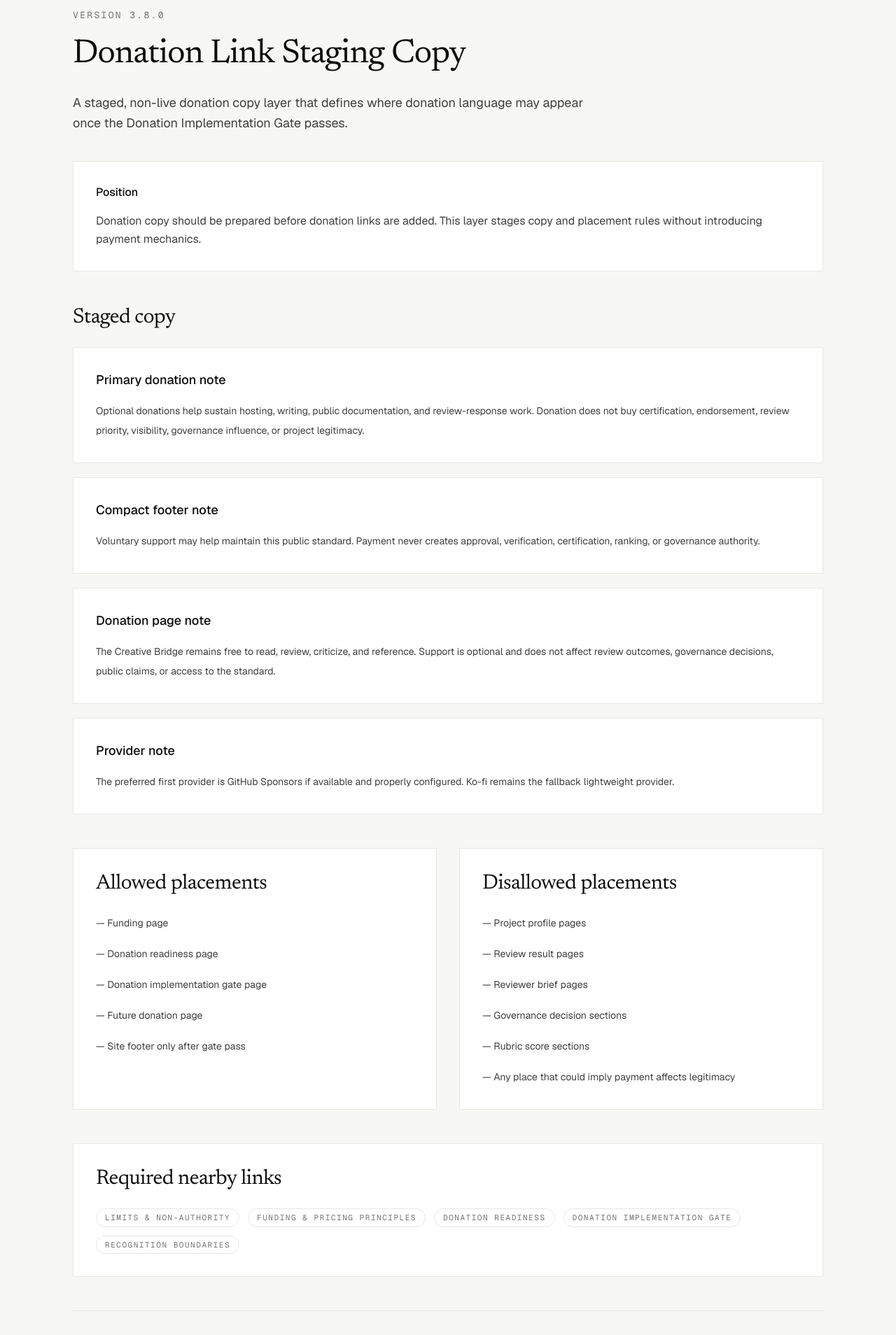
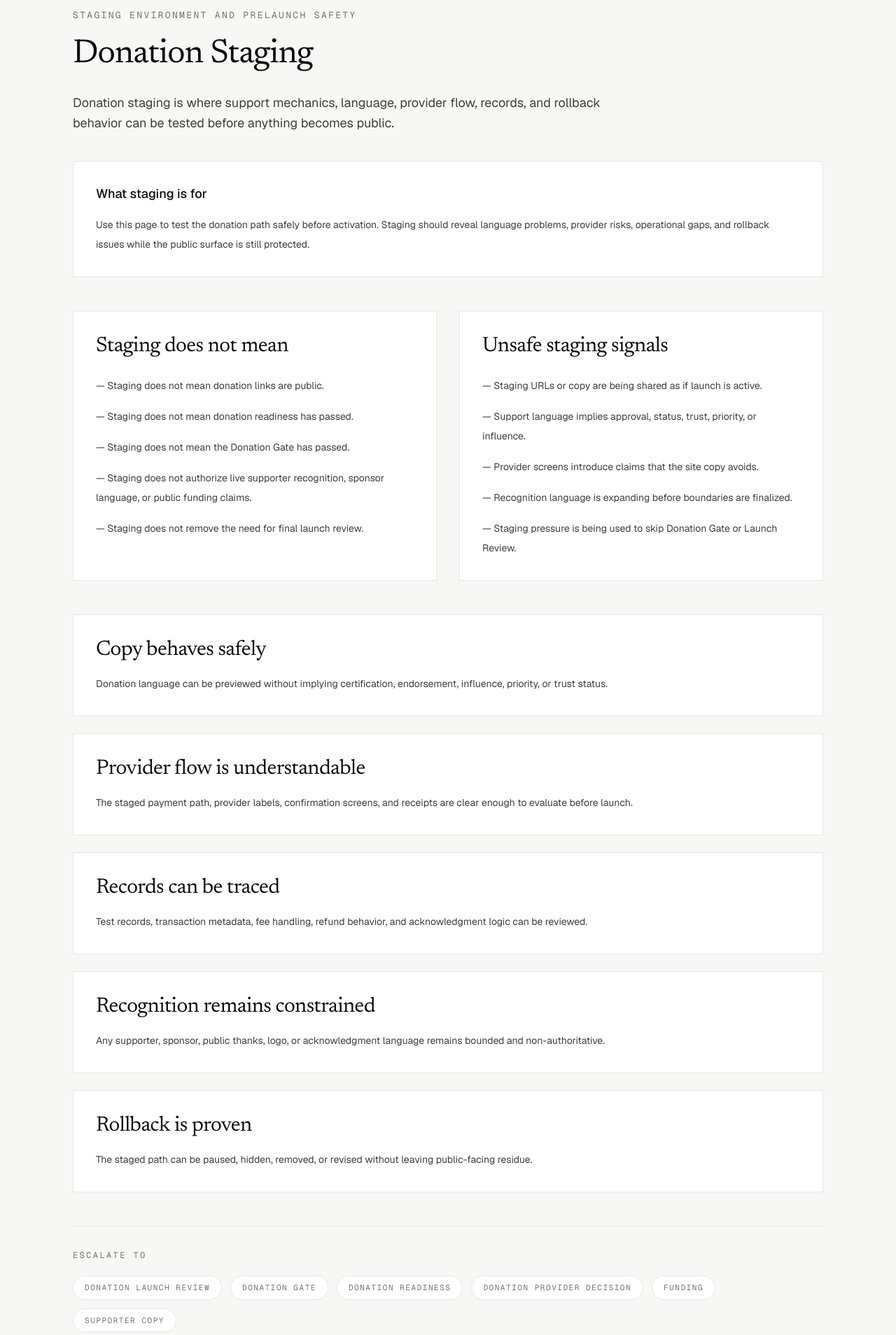
Before and after one commit to zacharymplace/creative-bridge, a Next.js app: page /donation-staging in a window 1280 px wide. Shown: the part 100-2008 px from the top of the page at 70% size. Built offline with nearby package versions, Linux system fonts and the light colour scheme.

Commit message:
Refine donation staging for readers

```diff
--- a/package.json
+++ b/package.json
@@ -1,6 +1,6 @@
 {
   "name": "creative-bridge",
-  "version": "3.48.0",
+  "version": "3.49.0",
   "private": true,
   "scripts": {
     "prebuild": "node scripts/sync-public-assets.mjs",
--- a/scripts/qa-static-export.mjs
+++ b/scripts/qa-static-export.mjs
@@ -107,6 +107,8 @@ const requiredFiles = [
   "docs/releases/v3.46.0.md",
   "docs/releases/v3.47.0.md",
   "docs/releases/v3.48.0.md",
+  "docs/releases/v3.49.0.md",
+  "docs/system/donation-staging-reader-pass.md",
   "docs/system/donation-launch-review-reader-pass.md",
   "docs/system/donation-gate-reader-pass.md",
   "docs/system/donation-readiness-reader-pass.md",
--- a/scripts/sync-public-assets.mjs
+++ b/scripts/sync-public-assets.mjs
@@ -99,6 +99,8 @@ const markdownFiles = [
   "releases/v3.46.0.md",
   "releases/v3.47.0.md",
   "releases/v3.48.0.md",
+  "releases/v3.49.0.md",
+  "system/donation-staging-reader-pass.md",
   "system/donation-launch-review-reader-pass.md",
   "system/donation-gate-reader-pass.md",
   "system/donation-readiness-reader-pass.md",
--- a/src/app/donation-staging/page.tsx
+++ b/src/app/donation-staging/page.tsx
@@ -1,102 +1,144 @@
 import Link from "next/link";
 
-import { donationLinkStagingCopy } from "@/content/donation-staging/donation-staging";
+const stagingDoesNotMean = [
+  "Staging does not mean donation links are public.",
+  "Staging does not mean donation readiness has passed.",
+  "Staging does not mean the Donation Gate has passed.",
+  "Staging does not authorize live supporter recognition, sponsor language, or public funding claims.",
+  "Staging does not remove the need for final launch review.",
+];
+
+const stagingChecks = [
+  {
+    title: "Copy behaves safely",
+    description:
+      "Donation language can be previewed without implying certification, endorsement, influence, priority, or trust status.",
+  },
+  {
+    title: "Provider flow is understandable",
+    description:
+      "The staged payment path, provider labels, confirmation screens, and receipts are clear enough to evaluate before launch.",
+  },
+  {
+    title: "Records can be traced",
+    description:
+      "Test records, transaction metadata, fee handling, refund behavior, and acknowledgment logic can be reviewed.",
+  },
+  {
+    title: "Recognition remains constrained",
+    description:
+      "Any supporter, sponsor, public thanks, logo, or acknowledgment language remains bounded and non-authoritative.",
+  },
+  {
+    title: "Rollback is proven",
+    description:
+      "The staged path can be paused, hidden, removed, or revised without leaving public-facing residue.",
+  },
+];
+
+const unsafeSignals = [
+  "Staging URLs or copy are being shared as if launch is active.",
+  "Support language implies approval, status, trust, priority, or influence.",
+  "Provider screens introduce claims that the site copy avoids.",
+  "Recognition language is expanding before boundaries are finalized.",
+  "Staging pressure is being used to skip Donation Gate or Launch Review.",
+];
+
+const escalationPaths = [
+  { label: "Donation Launch Review", href: "/donation-launch-review" },
+  { label: "Donation Gate", href: "/donation-gate" },
+  { label: "Donation Readiness", href: "/donation-readiness" },
+  { label: "Donation Provider Decision", href: "/donation-provider-decision" },
+  { label: "Funding", href: "/funding" },
+  { label: "Supporter Copy", href: "/supporter-copy" },
+];
 
 export default function DonationStagingPage() {
   return (
     <main>
       <section className="cb-container cb-section-y">
         <p className="font-mono text-[13px] uppercase tracking-[0.18em] text-[var(--cb-muted)]">
-          Version {donationLinkStagingCopy.version}
+          Staging environment and prelaunch safety
         </p>
 
         <h1 className="cb-display mt-4 max-w-4xl text-4xl tracking-tight text-[var(--cb-ink)] sm:text-5xl sm:leading-tight">
-          {donationLinkStagingCopy.title}
+          Donation Staging
         </h1>
 
         <p className="mt-6 max-w-3xl text-lg leading-relaxed text-[var(--cb-body)]">
-          {donationLinkStagingCopy.summary}
+          Donation staging is where support mechanics, language, provider flow,
+          records, and rollback behavior can be tested before anything becomes
+          public.
         </p>
 
-        <div className="mt-10 border border-[var(--cb-border)] bg-[var(--cb-surface)] p-6 sm:p-8">
-          <h2 className="text-base font-medium text-[var(--cb-ink)]">
-            Position
+        <section className="mt-10 border border-[var(--cb-border)] bg-[var(--cb-surface)] p-6 sm:p-8">
+          <h2 className="text-lg font-medium text-[var(--cb-ink)]">
+            What staging is for
           </h2>
-          <p className="mt-4 text-base leading-relaxed text-[var(--cb-body)]">
-            {donationLinkStagingCopy.position}
+          <p className="mt-4 text-sm leading-7 text-[var(--cb-body)]">
+            Use this page to test the donation path safely before activation.
+            Staging should reveal language problems, provider risks,
+            operational gaps, and rollback issues while the public surface is
+            still protected.
           </p>
-        </div>
-
-        <section className="mt-12">
-          <h2 className="cb-display text-3xl text-[var(--cb-ink)]">
-            Staged copy
-          </h2>
-
-          <div className="mt-6 grid gap-5">
-            {donationLinkStagingCopy.stagedCopy.map((copy) => (
-              <article
-                key={copy.label}
-                className="border border-[var(--cb-border)] bg-[var(--cb-surface)] p-6 sm:p-8"
-              >
-                <h3 className="text-lg font-medium text-[var(--cb-ink)]">
-                  {copy.label}
-                </h3>
-                <p className="mt-4 text-sm leading-7 text-[var(--cb-body)]">
-                  {copy.body}
-                </p>
-              </article>
-            ))}
-          </div>
         </section>
 
         <section className="mt-12 grid gap-8 lg:grid-cols-2">
-          <div className="border border-[var(--cb-border)] bg-[var(--cb-surface)] p-6 sm:p-8">
+          <article className="border border-[var(--cb-border)] bg-[var(--cb-surface)] p-6 sm:p-8">
             <h2 className="cb-display text-3xl text-[var(--cb-ink)]">
-              Allowed placements
+              Staging does not mean
             </h2>
             <ul className="mt-6 space-y-4 text-sm leading-7 text-[var(--cb-body)]">
-              {donationLinkStagingCopy.allowedPlacements.map((item) => (
+              {stagingDoesNotMean.map((item) => (
                 <li key={item}>— {item}</li>
               ))}
             </ul>
-          </div>
+          </article>
 
-          <div className="border border-[var(--cb-border)] bg-[var(--cb-surface)] p-6 sm:p-8">
+          <article className="border border-[var(--cb-border)] bg-[var(--cb-surface)] p-6 sm:p-8">
             <h2 className="cb-display text-3xl text-[var(--cb-ink)]">
-              Disallowed placements
+              Unsafe staging signals
             </h2>
             <ul className="mt-6 space-y-4 text-sm leading-7 text-[var(--cb-body)]">
-              {donationLinkStagingCopy.disallowedPlacements.map((item) => (
+              {unsafeSignals.map((item) => (
                 <li key={item}>— {item}</li>
               ))}
             </ul>
-          </div>
+          </article>
         </section>
 
-        <section className="mt-12 border border-[var(--cb-border)] bg-[var(--cb-surface)] p-6 sm:p-8">
-          <h2 className="cb-display text-3xl text-[var(--cb-ink)]">
-            Required nearby links
-          </h2>
-          <div className="mt-6 flex flex-wrap gap-3">
-            {donationLinkStagingCopy.requiredNearbyLinks.map((link) => (
-              <Link
-                key={link.href}
-                href={link.href}
-                className="rounded-full border border-[var(--cb-border)] bg-white px-3 py-1 font-mono text-[11px] uppercase tracking-[0.14em] text-[var(--cb-muted)] underline-offset-4 hover:underline"
-              >
-                {link.label}
-              </Link>
-            ))}
-          </div>
+        <section className="mt-12 grid gap-6">
+          {stagingChecks.map((item) => (
+            <article
+              key={item.title}
+              className="border border-[var(--cb-border)] bg-[var(--cb-surface)] p-6 sm:p-8"
+            >
+              <h2 className="cb-display text-3xl text-[var(--cb-ink)]">
+                {item.title}
+              </h2>
+              <p className="mt-4 text-sm leading-7 text-[var(--cb-body)]">
+                {item.description}
+              </p>
+            </article>
+          ))}
         </section>
 
         <section className="mt-12 border-t border-[var(--cb-border)] pt-8">
           <h2 className="font-mono text-[12px] uppercase tracking-[0.2em] text-[var(--cb-muted)]">
-            Status
+            Escalate to
           </h2>
-          <p className="mt-4 max-w-3xl text-sm leading-7 text-[var(--cb-body)]">
-            {donationLinkStagingCopy.status}
-          </p>
+
+          <div className="mt-5 flex flex-wrap gap-3">
+            {escalationPaths.map((item) => (
+              <Link
+                key={item.href}
+                href={item.href}
+                className="rounded-full border border-[var(--cb-border)] bg-white px-4 py-2 font-mono text-[11px] uppercase tracking-[0.14em] text-[var(--cb-muted)] underline-offset-4 hover:underline"
+              >
+                {item.label}
+              </Link>
+            ))}
+          </div>
         </section>
       </section>
     </main>
```
Also changed, not shown: 2 other files (tests, documents, lock files or other folders).
